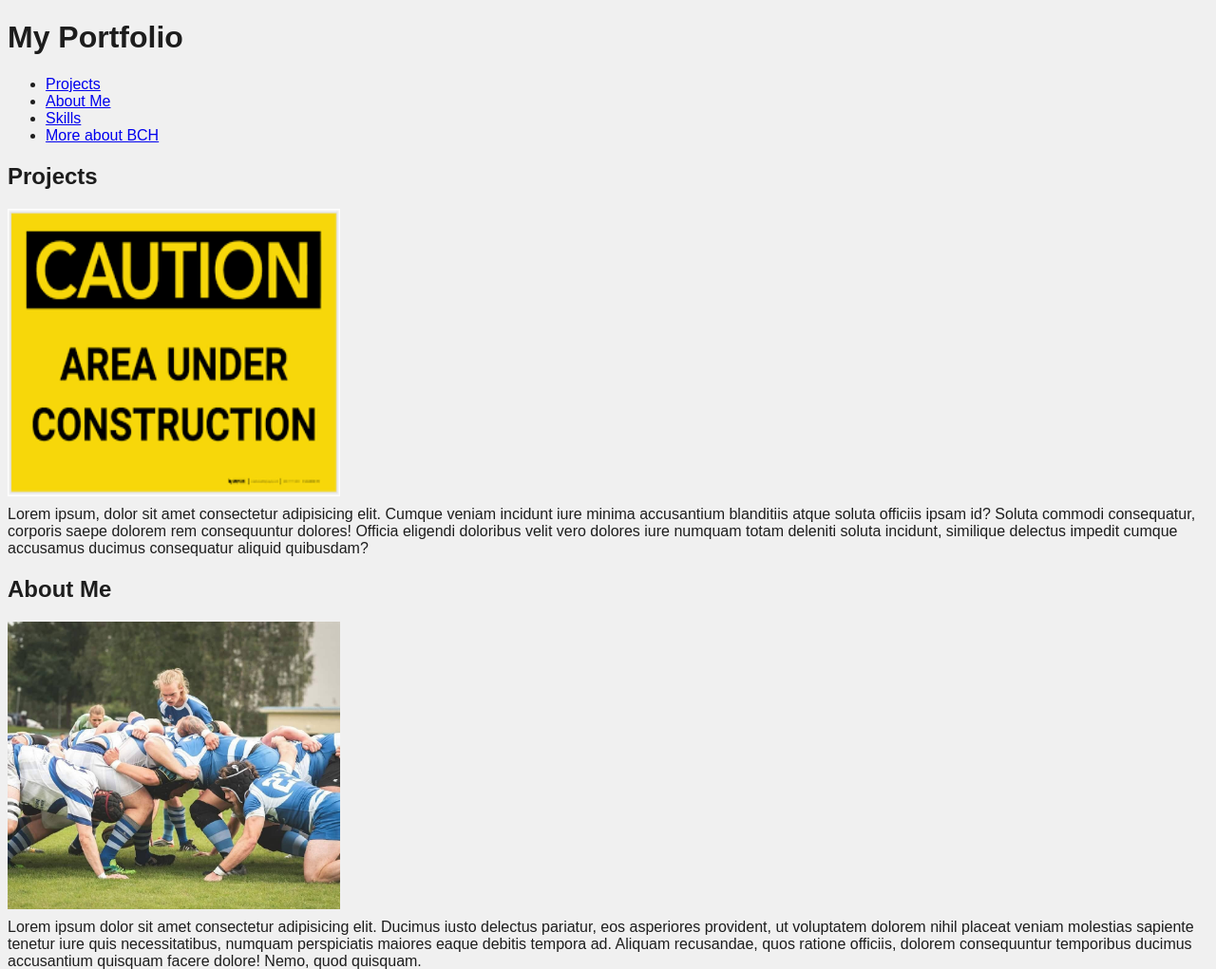
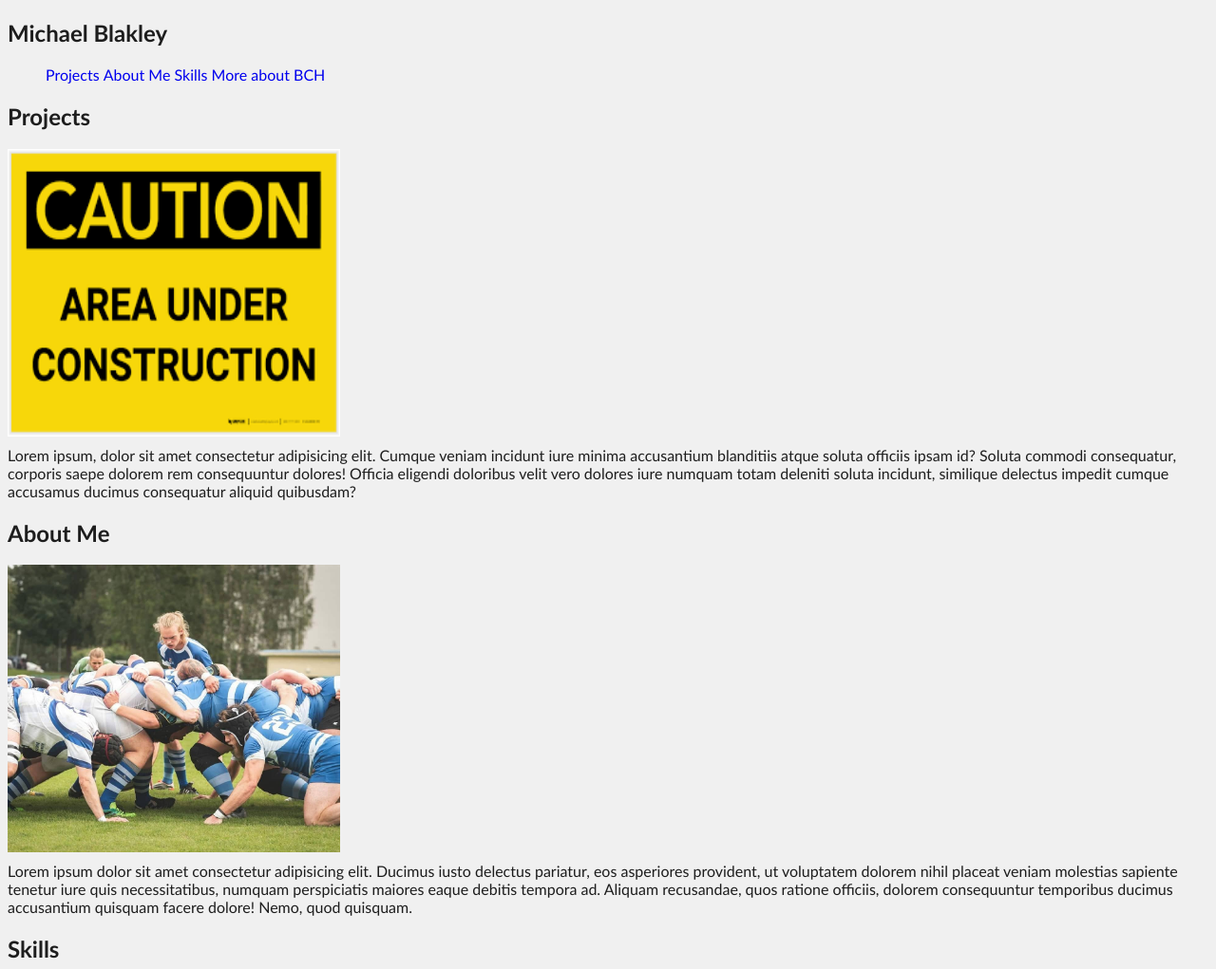
Before and after one commit to MikkeBee/Portfolio-Project, a plain HTML site: page index.html in a window 1280 px wide. Shown: the top 1021 px of the page at 95% size. Drawn offline with Linux system fonts and the light colour scheme.

Commit message:
small updates to font and menu placement

```diff
--- a/index.html
+++ b/index.html
@@ -8,15 +8,19 @@
     <title>Mikke's Portfolio Project</title>
 </head>
 <body>
-    <h1>My Portfolio</h1>
-    <p>
+    <header>
+    <nav>
+        <h1>Michael Blakley</h1>
         <ul>
             <li><a href="#myProject">Projects</a></li>
             <li><a href="#aboutMe">About Me</a></li>
             <li><a href="#Skills">Skills</a></li>
             <li><a href="#moreAboutBCH">More about BCH</a></li>
         </ul>
-
+    </nav>
+    </header>
+    <main>
+        <p>
         <h2 id="myProject">Projects</h2>
             <img id="undercon" src="undercon.png">
                 Lorem ipsum, dolor sit amet consectetur adipisicing elit. Cumque veniam incidunt iure minima accusantium blanditiis atque soluta officiis ipsam id? Soluta commodi consequatur, corporis saepe dolorem rem consequuntur dolores! Officia eligendi doloribus velit vero dolores iure numquam totam deleniti soluta incidunt, similique delectus impedit cumque accusamus ducimus consequatur aliquid quibusdam?
@@ -34,6 +38,7 @@
                 Lorem, ipsum dolor sit amet consectetur adipisicing elit. Est, velit voluptas? Quo magnam dolorem ducimus accusantium dolor id. Suscipit eligendi veniam esse blanditiis? Ducimus ullam, odit, maxime iure velit ex tempora distinctio, repellat tempore eum laborum ipsum? Hic illum, provident, reiciendis quasi repellat quisquam tempora nemo optio quibusdam consequatur itaque!
 
     </p>
+</main>
     <footer>
         <p>Did you know I'm on CodeWars?</p>
         <img src="https://www.codewars.com/users/MikkeBee/badges/small">
--- a/style.css
+++ b/style.css
@@ -1,7 +1,16 @@
 body {
   background-color: rgb(240, 240, 240);
   color: rgb(29, 29, 29);
-    font-family: Arial, Helvetica, sans-serif;
+  font-family: "Trebuchet MS", "Lucida Sans Unicode", "Lucida Grande",
+    "Lucida Sans", Arial, sans-serif;
+}
+
+header ul li a {
+  text-decoration: none;
+}
+
+header ul li {
+  display: inline-block;
 }
 
 #undercon {
```
Lines whose indentation alone changed are shown as unchanged.
